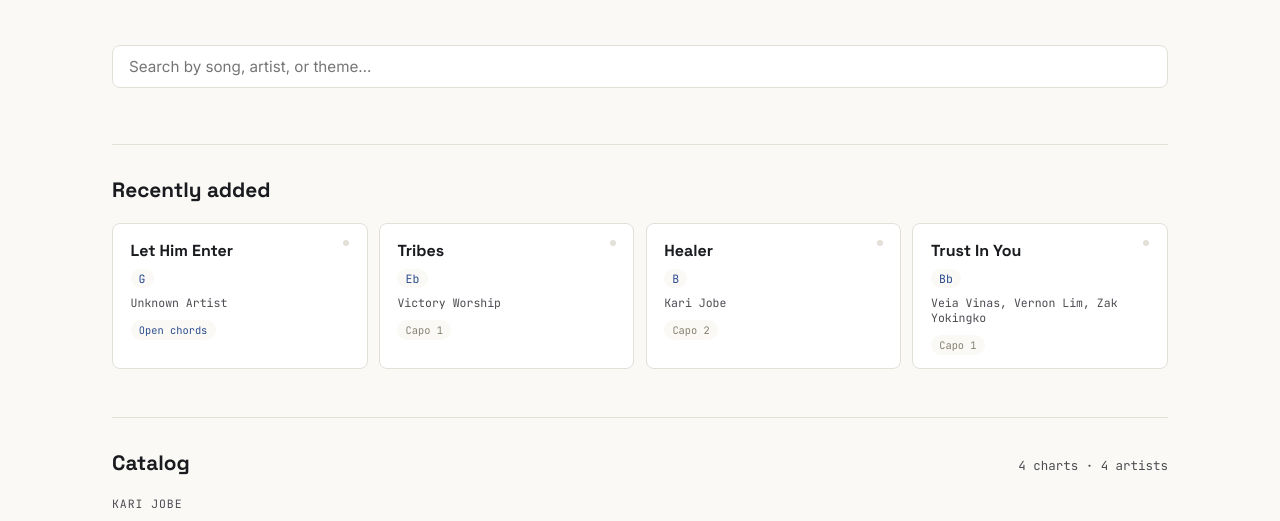
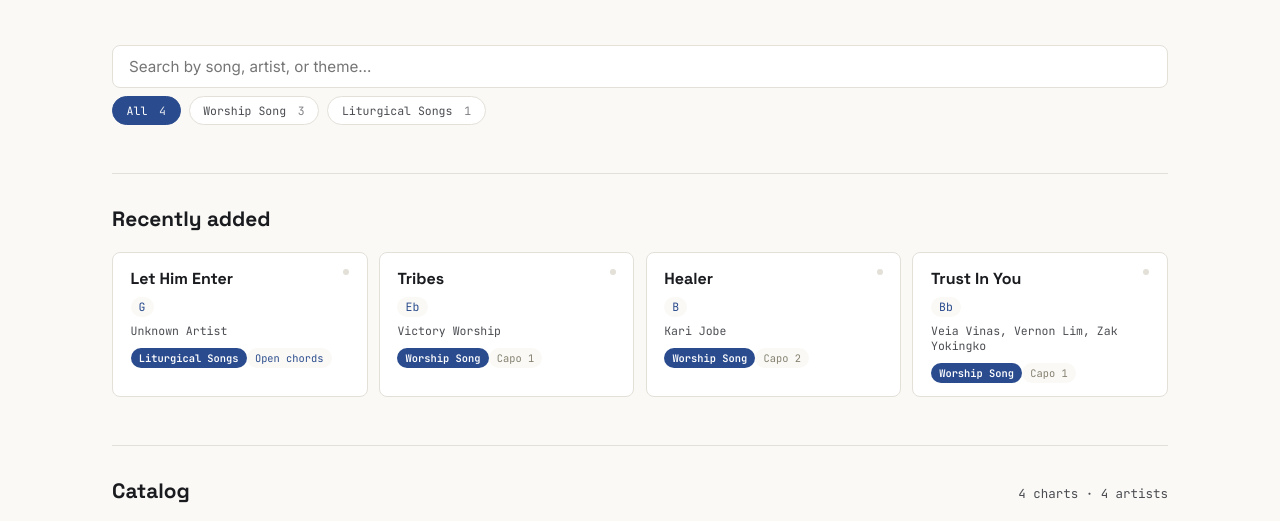
Before and after one commit to allenvincentlucas/Church-Ministry, a website: page worship-chord-library/site/index.html in a window 1280 px wide. Shown: the part 253-774 px from the top of the page. Drawn offline with Linux system fonts and the light colour scheme.

Commit message:
Add song categories (Worship Song / Liturgical Songs) to Chord Library: filter pills on catalog, category tag on song pages, tagged all 4 existing songs

```diff
--- a/worship-chord-library/assets/style.css
+++ b/worship-chord-library/assets/style.css
@@ -91,6 +91,33 @@ header.site-header{
   margin:0 0 0.5rem;
 }
 .search-input:focus{border-color:var(--teal);}
+
+/* ---- Category filter pills ---- */
+.category-filters{
+  display:flex;
+  gap:0.5rem;
+  flex-wrap:wrap;
+  margin:0 0 1.25rem;
+}
+.category-pill{
+  font-family:'JetBrains Mono',monospace;
+  font-size:0.72rem;
+  color:var(--ink-soft);
+  background:#fff;
+  border:1px solid var(--line);
+  border-radius:20px;
+  padding:0.35rem 0.85rem;
+  cursor:pointer;
+  transition:background 0.15s ease, color 0.15s ease, border-color 0.15s ease;
+}
+.category-pill:hover{border-color:var(--teal);}
+.category-pill.active{
+  color:#fff;
+  background:var(--teal);
+  border-color:var(--teal);
+}
+.category-pill .pill-count{opacity:0.7; margin-left:0.3rem;}
+.category-pill.active .pill-count{opacity:0.85;}
 .no-results{
   font-size:0.85rem;
   color:var(--ink-soft);
@@ -261,6 +288,7 @@ header.site-header{
   border-radius:20px;
 }
 .tag.theme{color:var(--brass); background:var(--brass-tint); border-color:transparent;}
+.tag.category-tag{color:#fff; background:var(--teal); border-color:transparent; font-weight:600;}
 
 .info-blurb{
   color:var(--ink);
--- /dev/null
+++ b/worship-chord-library/data/categories-in-use.json
@@ -0,0 +1,4 @@
+[
+  "Liturgical Songs",
+  "Worship Song"
+]
--- a/worship-chord-library/data/taxonomy.json
+++ b/worship-chord-library/data/taxonomy.json
@@ -1,4 +1,5 @@
 {
+  "categories": ["Worship Song", "Liturgical Songs"],
   "themes": {
     "Redemption & Grace": ["grace", "redeem", "redeemed", "redeemer", "mercy", "forgiven", "forgive", "blood", "cross", "saved", "salvation"],
     "Praise & Celebration": ["praise", "hallelujah", "rejoice", "celebrate", "shout", "glory", "victory", "joy", "sing"],
--- a/worship-chord-library/site/assets/style.css
+++ b/worship-chord-library/site/assets/style.css
@@ -91,6 +91,33 @@ header.site-header{
   margin:0 0 0.5rem;
 }
 .search-input:focus{border-color:var(--teal);}
+
+/* ---- Category filter pills ---- */
+.category-filters{
+  display:flex;
+  gap:0.5rem;
+  flex-wrap:wrap;
+  margin:0 0 1.25rem;
+}
+.category-pill{
+  font-family:'JetBrains Mono',monospace;
+  font-size:0.72rem;
+  color:var(--ink-soft);
+  background:#fff;
+  border:1px solid var(--line);
+  border-radius:20px;
+  padding:0.35rem 0.85rem;
+  cursor:pointer;
+  transition:background 0.15s ease, color 0.15s ease, border-color 0.15s ease;
+}
+.category-pill:hover{border-color:var(--teal);}
+.category-pill.active{
+  color:#fff;
+  background:var(--teal);
+  border-color:var(--teal);
+}
+.category-pill .pill-count{opacity:0.7; margin-left:0.3rem;}
+.category-pill.active .pill-count{opacity:0.85;}
 .no-results{
   font-size:0.85rem;
   color:var(--ink-soft);
@@ -261,6 +288,7 @@ header.site-header{
   border-radius:20px;
 }
 .tag.theme{color:var(--brass); background:var(--brass-tint); border-color:transparent;}
+.tag.category-tag{color:#fff; background:var(--teal); border-color:transparent; font-weight:600;}
 
 .info-blurb{
   color:var(--ink);
--- a/worship-chord-library/site/index.html
+++ b/worship-chord-library/site/index.html
@@ -28,39 +28,44 @@
 
 <div class="wrap">
   <input type="search" id="song-search" class="search-input" placeholder="Search by song, artist, or theme…" aria-label="Search charts">
+  <div class="category-filters no-print" role="group" aria-label="Filter by category">
+        <button type="button" class="category-pill active" data-category-filter="">All <span class="pill-count">4</span></button>
+        <button type="button" class="category-pill" data-category-filter="Worship Song">Worship Song <span class="pill-count">3</span></button>
+        <button type="button" class="category-pill" data-category-filter="Liturgical Songs">Liturgical Songs <span class="pill-count">1</span></button>
+      </div>
   <p id="no-results" class="no-results" hidden>No charts match your search.</p>
 
   <div class="catalog-head">
         <h2>Recently added</h2>
       </div>
       <div class="recent-grid">
-        <a class="card" href="songs/let-him-enter.html" data-search="let him enter unknown artist praise & celebration">
+        <a class="card" href="songs/let-him-enter.html" data-search="let him enter unknown artist liturgical songs praise & celebration" data-category="Liturgical Songs">
       <div class="dot"></div>
       <div class="title">Let Him Enter</div>
       <span class="callnum">G</span>
       <div class="meta">Unknown Artist</div>
-      <div class="card-badges"><span class="tag friendly-hint">Open chords</span></div>
+      <div class="card-badges"><span class="tag category-tag">Liturgical Songs</span><span class="tag friendly-hint">Open chords</span></div>
     </a>
-<a class="card" href="songs/tribes.html" data-search="tribes victory worship praise & celebration">
+<a class="card" href="songs/tribes.html" data-search="tribes victory worship worship song praise & celebration" data-category="Worship Song">
       <div class="dot"></div>
       <div class="title">Tribes</div>
       <span class="callnum">Eb</span>
       <div class="meta">Victory Worship</div>
-      <div class="card-badges"><span class="tag capo-hint">Capo 1</span></div>
+      <div class="card-badges"><span class="tag category-tag">Worship Song</span><span class="tag capo-hint">Capo 1</span></div>
     </a>
-<a class="card" href="songs/healer.html" data-search="healer kari jobe surrender & trust">
+<a class="card" href="songs/healer.html" data-search="healer kari jobe worship song surrender & trust" data-category="Worship Song">
       <div class="dot"></div>
       <div class="title">Healer</div>
       <span class="callnum">B</span>
       <div class="meta">Kari Jobe</div>
-      <div class="card-badges"><span class="tag capo-hint">Capo 2</span></div>
+      <div class="card-badges"><span class="tag category-tag">Worship Song</span><span class="tag capo-hint">Capo 2</span></div>
     </a>
-<a class="card" href="songs/trust-in-you.html" data-search="trust in you veia vinas, vernon lim, zak yokingko surrender & trust">
+<a class="card" href="songs/trust-in-you.html" data-search="trust in you veia vinas, vernon lim, zak yokingko worship song surrender & trust" data-category="Worship Song">
       <div class="dot"></div>
       <div class="title">Trust In You</div>
       <span class="callnum">Bb</span>
       <div class="meta">Veia Vinas, Vernon Lim, Zak Yokingko</div>
-      <div class="card-badges"><span class="tag capo-hint">Capo 1</span></div>
+      <div class="card-badges"><span class="tag category-tag">Worship Song</span><span class="tag capo-hint">Capo 1</span></div>
     </a>
       </div>
 
@@ -71,42 +76,42 @@
   <div id="catalog-list">
 
       <div class="section-label" data-artist-section>Kari Jobe</div>
-      <a class="card" href="songs/healer.html" data-search="healer kari jobe surrender & trust">
+      <a class="card" href="songs/healer.html" data-search="healer kari jobe worship song surrender & trust" data-category="Worship Song">
       <div class="dot"></div>
       <div class="title">Healer</div>
       <span class="callnum">B</span>
       <div class="meta">Kari Jobe</div>
-      <div class="card-badges"><span class="tag capo-hint">Capo 2</span></div>
+      <div class="card-badges"><span class="tag category-tag">Worship Song</span><span class="tag capo-hint">Capo 2</span></div>
     </a>
 
 
       <div class="section-label" data-artist-section>Unknown Artist</div>
-      <a class="card" href="songs/let-him-enter.html" data-search="let him enter unknown artist praise & celebration">
+      <a class="card" href="songs/let-him-enter.html" data-search="let him enter unknown artist liturgical songs praise & celebration" data-category="Liturgical Songs">
       <div class="dot"></div>
       <div class="title">Let Him Enter</div>
       <span class="callnum">G</span>
       <div class="meta">Unknown Artist</div>
-      <div class="card-badges"><span class="tag friendly-hint">Open chords</span></div>
+      <div class="card-badges"><span class="tag category-tag">Liturgical Songs</span><span class="tag friendly-hint">Open chords</span></div>
     </a>
 
 
       <div class="section-label" data-artist-section>Veia Vinas, Vernon Lim, Zak Yokingko</div>
-      <a class="card" href="songs/trust-in-you.html" data-search="trust in you veia vinas, vernon lim, zak yokingko surrender & trust">
+      <a class="card" href="songs/trust-in-you.html" data-search="trust in you veia vinas, vernon lim, zak yokingko worship song surrender & trust" data-category="Worship Song">
       <div class="dot"></div>
       <div class="title">Trust In You</div>
       <span class="callnum">Bb</span>
       <div class="meta">Veia Vinas, Vernon Lim, Zak Yokingko</div>
-      <div class="card-badges"><span class="tag capo-hint">Capo 1</span></div>
+      <div class="card-badges"><span class="tag category-tag">Worship Song</span><span class="tag capo-hint">Capo 1</span></div>
     </a>
 
 
       <div class="section-label" data-artist-section>Victory Worship</div>
-      <a class="card" href="songs/tribes.html" data-search="tribes victory worship praise & celebration">
+      <a class="card" href="songs/tribes.html" data-search="tribes victory worship worship song praise & celebration" data-category="Worship Song">
       <div class="dot"></div>
       <div class="title">Tribes</div>
       <span class="callnum">Eb</span>
       <div class="meta">Victory Worship</div>
-      <div class="card-badges"><span class="tag capo-hint">Capo 1</span></div>
+      <div class="card-badges"><span class="tag category-tag">Worship Song</span><span class="tag capo-hint">Capo 1</span></div>
     </a>
 
   </div>
@@ -121,12 +126,16 @@
   if (!input) return;
   var cards = Array.prototype.slice.call(document.querySelectorAll('.card'));
   var sectionLabels = Array.prototype.slice.call(document.querySelectorAll('[data-artist-section]'));
+  var pills = Array.prototype.slice.call(document.querySelectorAll('[data-category-filter]'));
+  var activeCategory = '';
 
-  input.addEventListener('input', function(){
+  function applyFilters(){
     var term = input.value.trim().toLowerCase();
     var visibleCount = 0;
     cards.forEach(function(card){
-      var match = !term || (card.dataset.search || '').indexOf(term) !== -1;
+      var matchesSearch = !term || (card.dataset.search || '').indexOf(term) !== -1;
+      var matchesCategory = !activeCategory || card.dataset.category === activeCategory;
+      var match = matchesSearch && matchesCategory;
       card.toggleAttribute('hidden', !match);
       if (match) visibleCount += 1;
     });
@@ -140,7 +149,17 @@
       }
       label.toggleAttribute('hidden', !anyVisible);
     });
-    if (noResults) noResults.toggleAttribute('hidden', visibleCount !== 0 || !term);
+    if (noResults) noResults.toggleAttribute('hidden', visibleCount !== 0);
+  }
+
+  input.addEventListener('input', applyFilters);
+
+  pills.forEach(function(pill){
+    pill.addEventListener('click', function(){
+      activeCategory = pill.getAttribute('data-category-filter') || '';
+      pills.forEach(function(p){ p.classList.toggle('active', p === pill); });
+      applyFilters();
+    });
   });
 })();
 </script>
```
Also changed, not shown: worship-chord-library/scripts/build.js (+8 -5 lines), worship-chord-library/scripts/templates.js (+42 -9 lines), worship-chord-library/site/songs/healer.html (+1 -1 lines), worship-chord-library/site/songs/let-him-enter.html (+1 -1 lines), worship-chord-library/site/songs/tribes.html (+1 -1 lines), worship-chord-library/site/songs/trust-in-you.html (+1 -1 lines), 4 other files.
